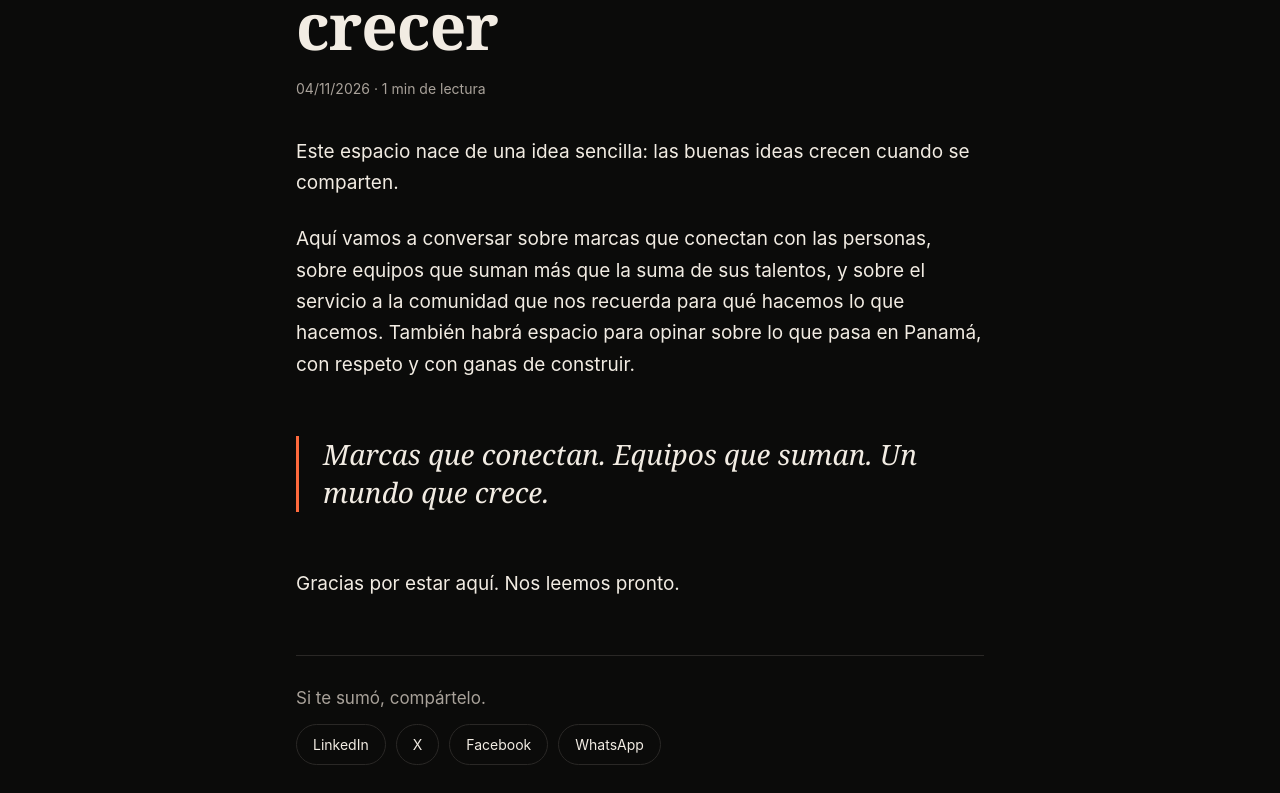
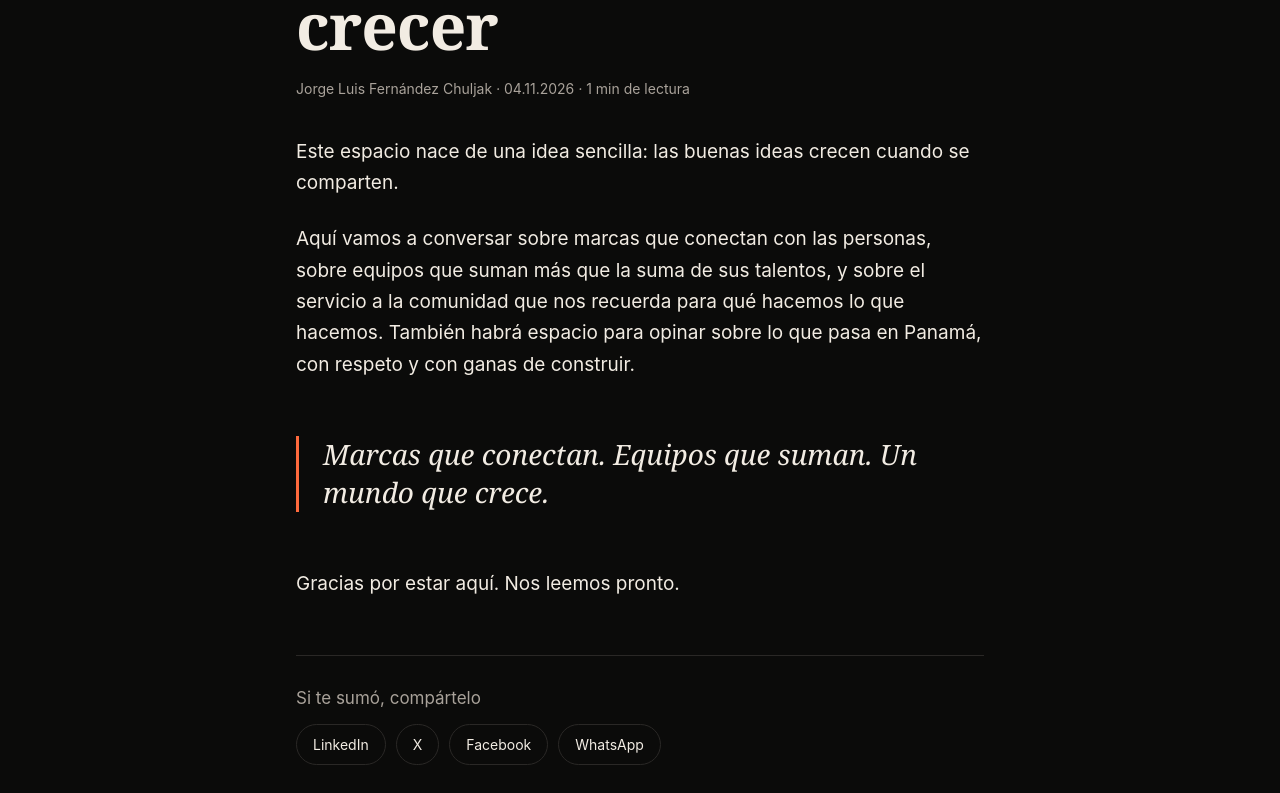
Before and after one commit to fernandezchuljak-tech/fernandezchuljak.com, a Jekyll site: the page built from _posts/2026-11-04-bienvenidos.md, in a window 1280 px wide and 1400 px high. Shown: the part 587-1380 px from the top of the window. Built offline with Jekyll 4.4.1, drawn with Linux system fonts in a browser that asks for light colours.

Commit message:
Update post.html

```diff
--- a/_layouts/post.html
+++ b/_layouts/post.html
@@ -5,18 +5,20 @@ layout: default
 {% assign full_url = page.url | absolute_url %}
 <article class="post">
   <header class="post-head">
-    <a class="tag" href="{{ '/' | relative_url }}#{{ cat.slug }}">{{ cat.nombre | default: page.categories.first }}</a>
-    <h1>{{ page.title }}</h1>
-    <p class="meta">{{ page.date | date: "%d/%m/%Y" }} · {{ content | number_of_words | divided_by: 200 | plus: 1 }} min de lectura</p>
+    <div class="post-head-in">
+      <a class="tag" href="{{ '/' | relative_url }}#{{ cat.slug }}">{{ cat.nombre | default: page.categories.first }}</a>
+      <h1>{{ page.title }}</h1>
+      <p class="meta">Jorge Luis Fernández Chuljak <i>·</i> {{ page.date | date: "%d.%m.%Y" }} <i>·</i> {{ content | number_of_words | divided_by: 200 | plus: 1 }} min de lectura</p>
+    </div>
   </header>
   {% if page.image %}<img class="post-img" src="{{ page.image | relative_url }}" alt="{{ page.title }}">{% endif %}
   <div class="post-body">{{ content }}</div>
   <footer class="post-foot">
-    <p>Si te sumó, compártelo.</p>
+    <p>Si te sumó, compártelo</p>
     <div class="share">
-      <a target="_blank" rel="noopener" href="https://www.linkedin.com/sharing/share-offsite/?url={{ page.url | absolute_url | url_encode }}">LinkedIn</a>
-      <a target="_blank" rel="noopener" href="https://x.com/intent/post?url={{ page.url | absolute_url | url_encode }}&text={{ page.title | url_encode }}">X</a>
-      <a target="_blank" rel="noopener" href="https://www.facebook.com/sharer/sharer.php?u={{ page.url | absolute_url | url_encode }}">Facebook</a>
+      <a target="_blank" rel="noopener" href="https://www.linkedin.com/sharing/share-offsite/?url={{ full_url | url_encode }}">LinkedIn</a>
+      <a target="_blank" rel="noopener" href="https://x.com/intent/post?url={{ full_url | url_encode }}&text={{ page.title | url_encode }}">X</a>
+      <a target="_blank" rel="noopener" href="https://www.facebook.com/sharer/sharer.php?u={{ full_url | url_encode }}">Facebook</a>
       <a target="_blank" rel="noopener" href="https://wa.me/?text={{ page.title | append: ' ' | append: full_url | url_encode }}">WhatsApp</a>
     </div>
     <a class="back" href="{{ '/' | relative_url }}#articulos">← Más artículos</a>
```
